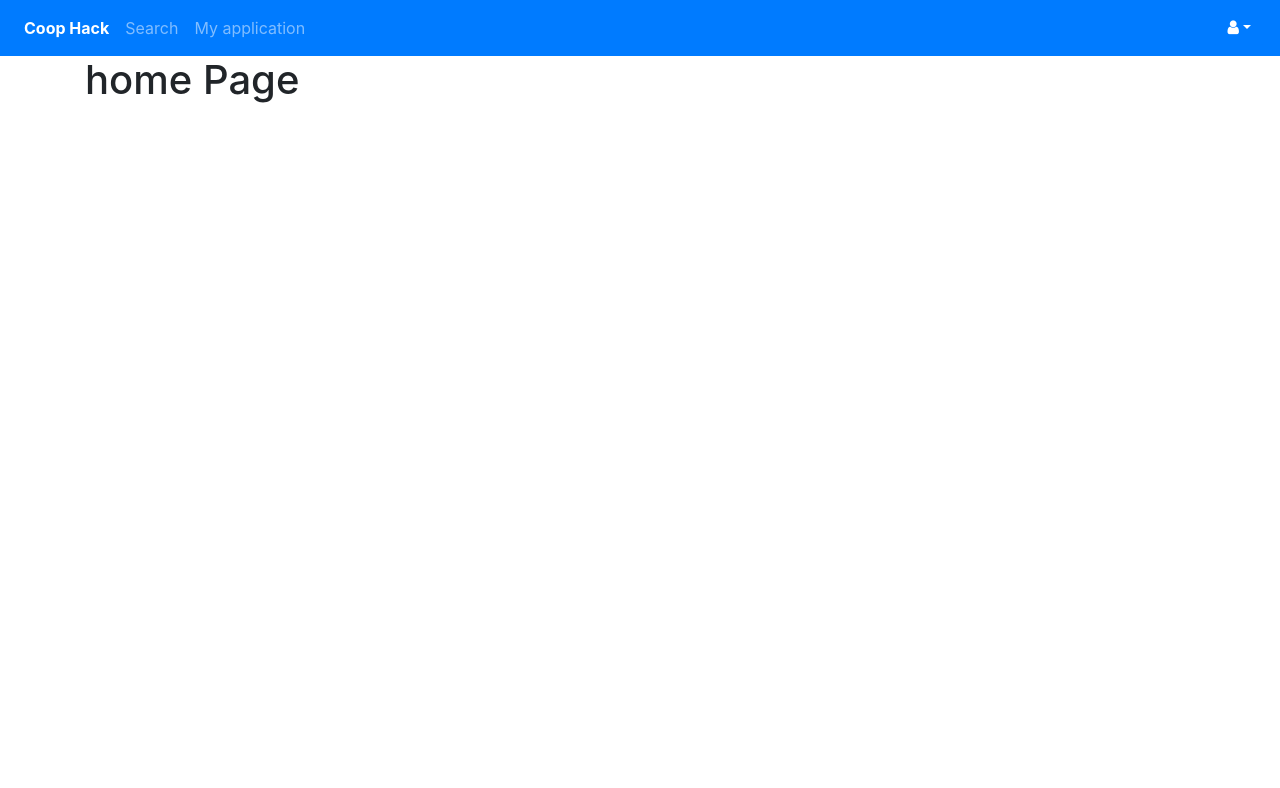
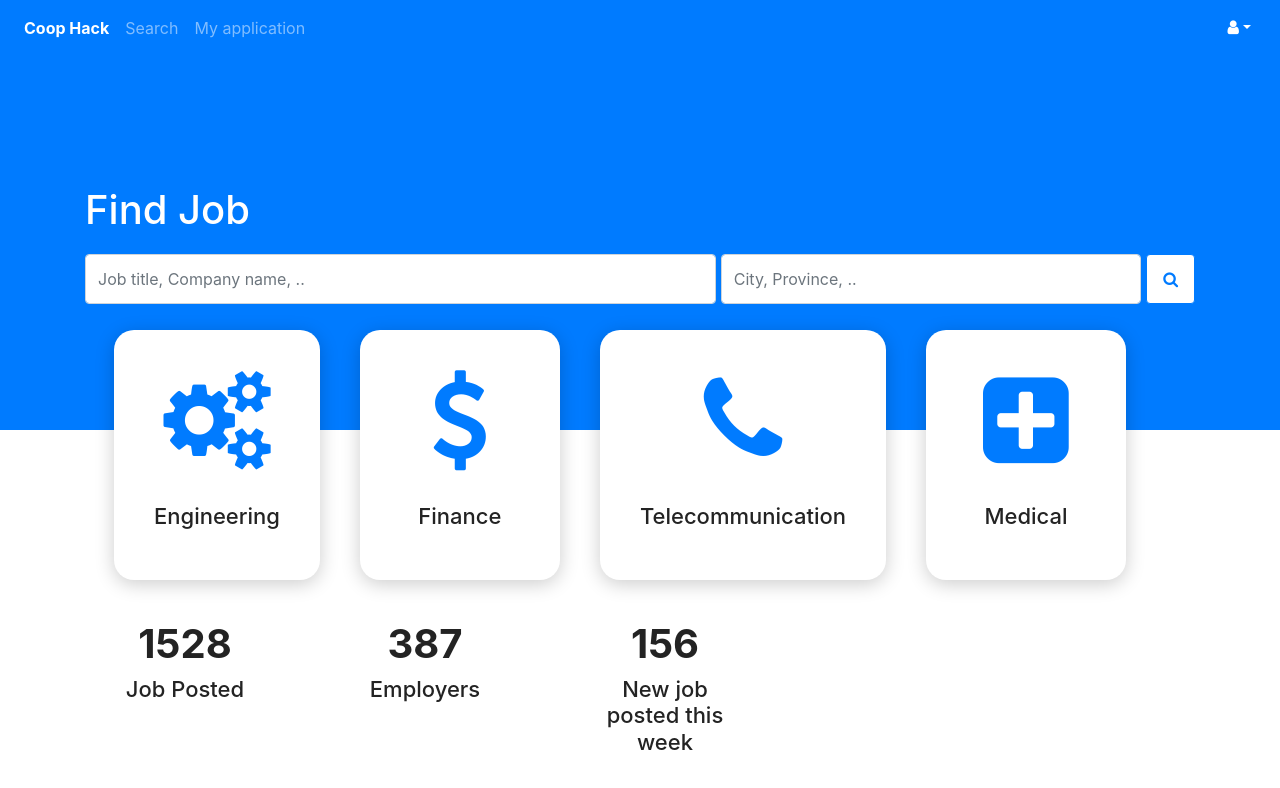
Before and after one commit to dngen049/coop-hack, a React (Create React App) app: page /Homepage in a window 1280 px wide. Shown: the top 788 px of the page. Built offline with nearby package versions, Linux system fonts and the light colour scheme.

Commit message:
Finished css html for homepage

```diff
--- a/package.json
+++ b/package.json
@@ -10,6 +10,7 @@
     "popper.js": "^1.15.0",
     "react": "^16.8.6",
     "react-bootstrap": "^1.0.0-beta.9",
+    "react-countup": "^4.2.0",
     "react-dom": "^16.8.6",
     "react-icon": "^1.0.0",
     "react-router-dom": "^5.0.1",
--- a/src/component/LogIn.js
+++ b/src/component/LogIn.js
@@ -20,7 +20,7 @@ class LogIn extends React.Component{
         if(this.state.LogMode){
             return this.state.email.length > 0 && this.state.password.length > 0;
         }else{
-            return this.state.email.length > 0 && this.state.password.length > 0 && this.state.confirmpassword.length > 0 && this.state.confirmpassword == this.state.password ;
+            return this.state.email.length > 0 && this.state.password.length > 0 && this.state.confirmpassword.length > 0 && this.state.confirmpassword === this.state.password ;
         }
     }
 
--- /dev/null
+++ b/src/pages/HomePage.css
@@ -0,0 +1,27 @@
+.Home-content{
+    background-color:#007bff;
+
+  background-size:80px 140px;
+  background-position: 0 0, 0 0, 40px 70px, 40px 70px, 0 0, 40px 70px;
+  color: white;
+  padding-top: 70px;
+  padding-bottom: 110px;
+  background-attachment: fixed
+}
+.domain-service{
+    background-color: white;
+    min-width: 200px;
+    width: max-content;
+    height: 250px;
+    box-shadow: rgba(0, 0, 0, 0.2) 0px 4px 19px 0px;
+    border-radius: 20px;
+    padding: 40px;
+    text-align: center;
+    margin-right: 40px;
+}
+.domain-service:hover{
+    z-index: 5;
+    transition-duration: 0.5s;
+    transform: scale(1.1, 1.1);
+    box-shadow: 0 8px 38px 0px rgba(0, 0, 0, 0.9);
+}
--- a/src/pages/Homepage.js
+++ b/src/pages/Homepage.js
@@ -1,17 +1,100 @@
 import React from 'react'
 import { Link } from 'react-router-dom'
+import {Form, FormGroup, FormControl, Button} from 'react-bootstrap'
+import CountUp from 'react-countup';
+import "./HomePage.css"
 
 export default class HomePage extends React.Component {
   constructor(props){
     super(props)
+    this.state={
+        search:"",
+        region:"",
+        domain:"",
+    }
   }
+
 
   render(){
     return (
-      <div className="container">
-        <h1>home Page</h1>
+      <div style={{width:"100%"}}>
+        <div className="Home-content">
+          <div className="container" style={{marginTop:"60px"}}>
+              <h1>Find Job</h1>
+              <div>
+              <Form style={{display:"flex", marginTop:"20px"}}>
+                    <FormGroup controlId="search" style={{width: "60%",marginRight: "5px"}} >
 
+                        <FormControl
+                        style={{height: "50px"}}
+                        placeholder="Job title, Company name, .."
+                        value={this.state.search}
+                        // onChange={this.handleChange}
+                        />
+
+                    </FormGroup>
+
+                     <FormGroup controlId="region" style={{width: "40%", marginRight: "5px"}}>
+
+                        <FormControl
+                         style={{ height: "50px"}}
+                        placeholder="City, Province, .."
+                        value={this.state.region}
+                        // onChange={this.handleChange} <FormControl.Feedback  type="invalid"
+                        />
+
+                    </FormGroup>
+                    <Button
+                        variant="outline-primary"
+                        block
+                        style={{ width: "50px", backgroundColor: "white",height: "50px"}}
+                        type="submit">
+                        <span className="fa fa-search"></span>
+                    </Button>
+
+
+
+
+
+
+                </Form>
+              </div>
+          </div>
+        </div>
+        <div className="container" style={{marginTop:"-100px", display:"flex", justifyContent:"center", textAlign:"center"}} >
+            <div className="domain-service" >
+              <span className="fa fa-cogs" style={{fontSize: "100px",color: "#007bff", maxWidth: "150px",marginBottom: "33px"}}></span>
+              <h4 style={{ color: "#232323",fontSize: "22px"}}>Engineering</h4>
+            </div>
+            <div className="domain-service" >
+              <span className="fa fa-dollar" style={{fontSize: "100px",color: "#007bff", maxWidth: "150px",marginBottom: "33px"}}></span>
+              <h4 style={{ color: "#232323",fontSize: "22px"}}>Finance</h4>
+            </div>
+            <div className="domain-service" >
+              <span className="fa fa-phone" style={{fontSize: "100px",color: "#007bff", maxWidth: "150px",marginBottom: "33px"}}></span>
+              <h4 style={{ color: "#232323",fontSize: "22px"}}>Telecommunication</h4>
+            </div>
+            <div className="domain-service">
+              <span className="fa fa-plus-square" style={{fontSize: "100px",color: "#007bff", maxWidth: "150px",marginBottom: "33px"}}></span>
+              <h4 style={{ color: "#232323",fontSize: "22px"}}>Medical</h4>
+            </div>
+        </div>
+        <div className="container"  style={{ display:"flex", justifyContent:"left", textAlign:"center", marginBottom:"0"}}>
+            <div  style={{ width:"200px", height:"fit-content",   padding:"40px 40px", textAlign:"center", marginRight:"40px"}}>
+              <h1  style={{ color: "#232323", fontWeight:"bolder"}}><CountUp end={1528}></CountUp></h1>
+              <h4 style={{ color: "#232323",fontSize: "22px"}}>Job Posted</h4>
+            </div>
+            <div  style={{width:"200px", height:"fit-content",  padding:"40px 40px", textAlign:"center", marginRight:"40px"}}>
+              <h1  style={{ color: "#232323", fontWeight:"bolder"}}><CountUp end={387}></CountUp></h1>
+              <h4 style={{ color: "#232323",fontSize: "22px"}}>Employers</h4>
+            </div>
+            <div  style={{ width:"200px", height:"fit-content",  padding:"40px 40px", textAlign:"center", marginRight:"40px"}}>
+              <h1  style={{ color: "#232323", fontWeight:"bolder"}}><CountUp end={156}></CountUp></h1>
+              <h4 style={{ color: "#232323",fontSize: "22px"}}>New job posted this week</h4>
+            </div>
+        </div>
       </div>
+
     )
   }
 }
```
Also changed, not shown: 1 other file (tests, documents, lock files or other folders).
